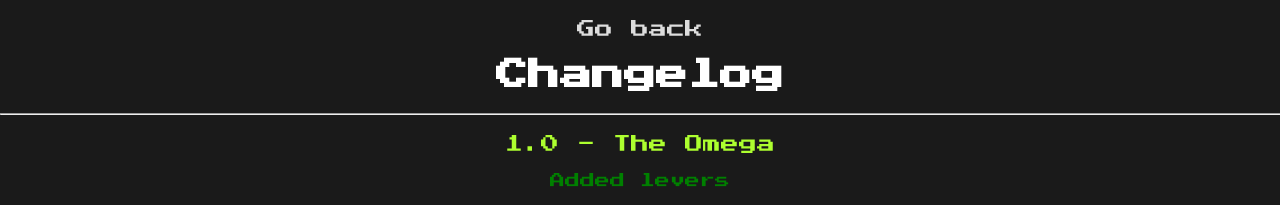
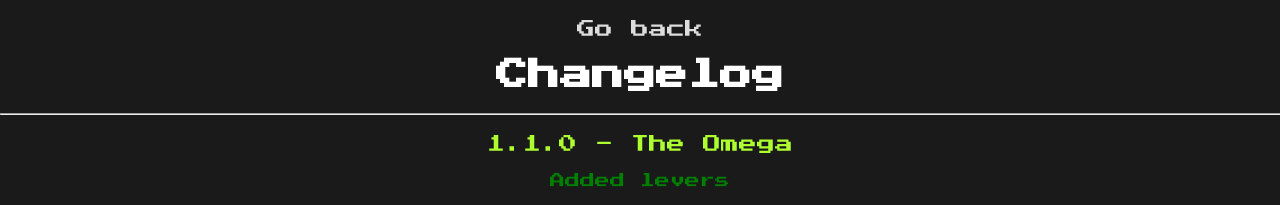
Before and after one commit to DavidKopal/bluestone, a plain HTML site: page changelog.html in a window 1280 px wide. Shown: the top 205 px of the page. Drawn offline with Linux system fonts and the light colour scheme.

Commit message:
Update changelog.html

```diff
--- a/changelog.html
+++ b/changelog.html
@@ -12,7 +12,7 @@
     <p class="link" onclick="gotop('index.html')">Go back</p>
     <h1>Changelog</h1>
     <hr>
-    <p style="color: greenyellow;">1.0 - The Omega</p>
+    <p style="color: greenyellow;">1.1.0 - The Omega</p>
     <p style="color: green;" class="smoltext">Added levers</p>
     <p style="color: green;" class="smoltext">Added buttons</p>
     <p style="color: green;" class="smoltext">Added tools</p>
```
